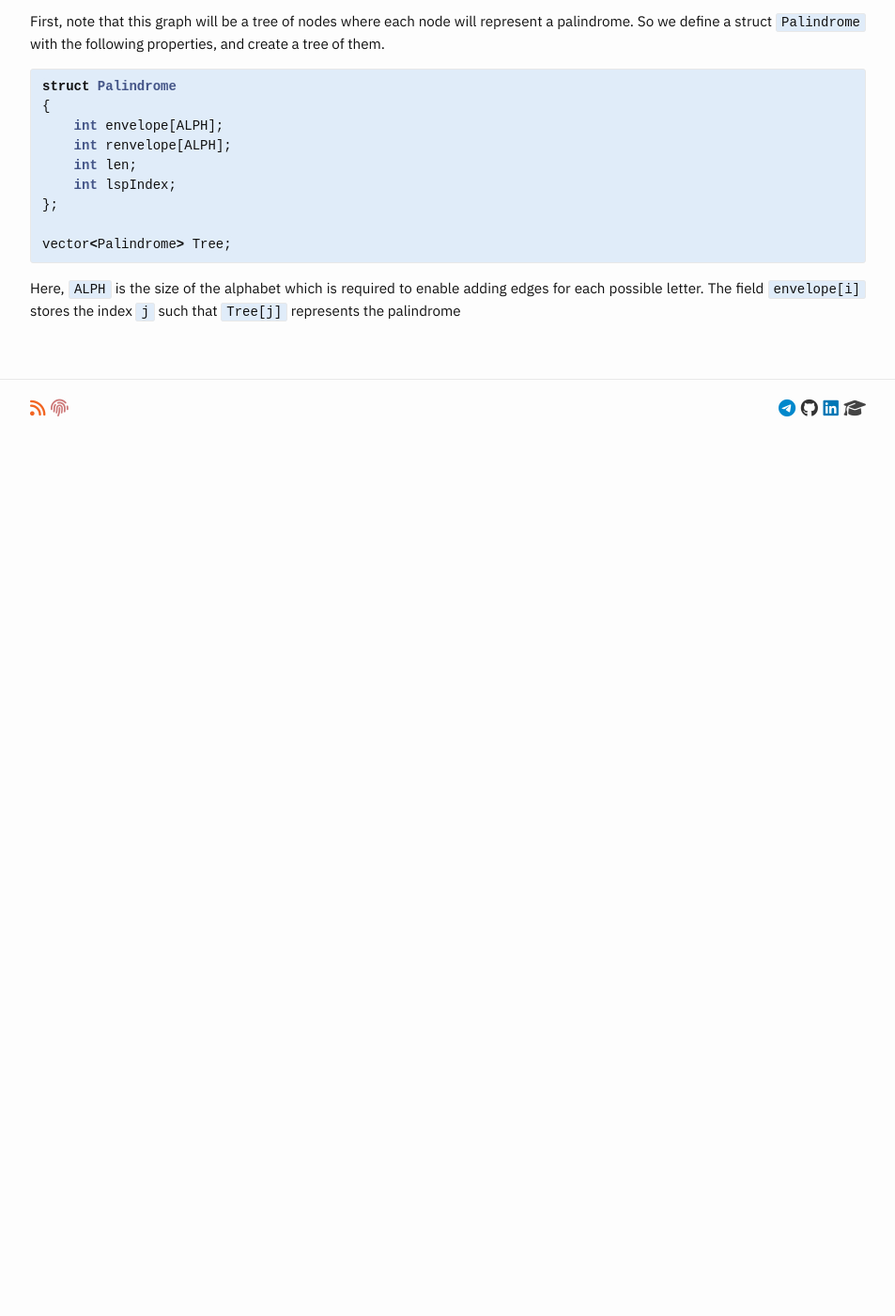
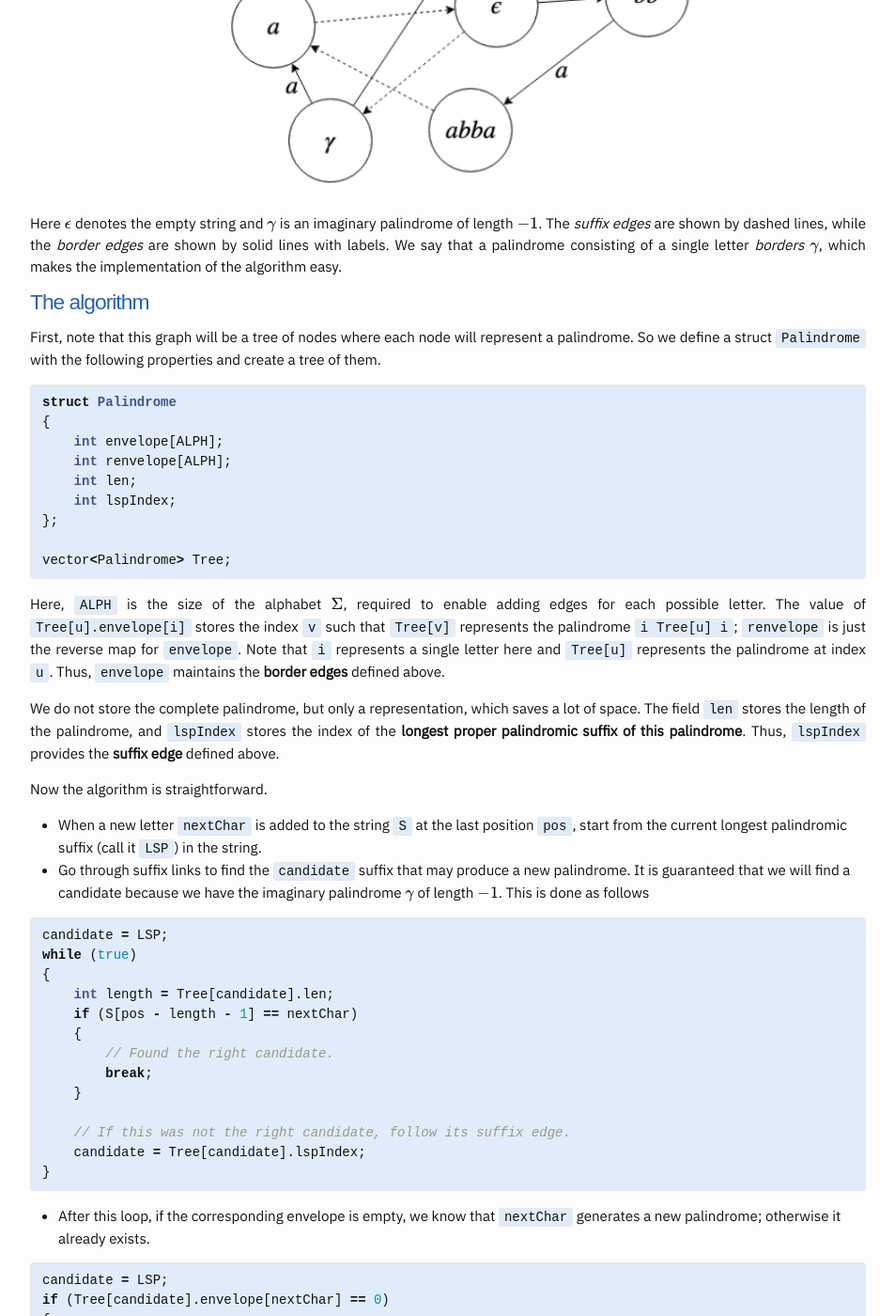
Before and after one commit to aseemrb/aseemrb.github.io, a Jekyll site: the page built from _posts/2019-07-20-count-palindromes.md, in a window 1280 px wide and 1400 px high, scrolled down 1271 px. Shown: the whole window at 94% size, without its empty margins (163-1116 px from the left). Built offline with Jekyll 4.4.1, drawn with Linux system fonts in a browser that asks for light colours; nearby versions of some CDN libraries; formulas are drawn with MathJax 3; before the commit the page ends 1736 px from its top, so only the background shows below that; some of the changed text lies outside the part shown.

Commit message:
complete post

```diff
--- a/_posts/2019-07-20-count-palindromes.md
+++ b/_posts/2019-07-20-count-palindromes.md
@@ -4,31 +4,36 @@
 category: Computer science
 ---
 
-For a recent project, I had to deal with the following subproblem.
+For a [recent project](https://arxiv.org/abs/1904.10028), I had to deal with the following subproblem.
 
 # Problem
 Given an alphabet $$\Sigma$$ and some property $$P$$ (not relevant to this post), find the length of the largest string that exhibits $$P$$ and also has the maximum number of distinct palindromes possible for a string of that size. It is known that there is a finite number of such strings.
 
-Naturally, this calls for a simple backtracking solution where we start with the first letter in the alphabet and generate strings in lexicographic order. With each new string generated, if it satisfies $$P$$ and has the maximum number of possible palindromes then we follow that search path in the tree; otherwise we prune it. However, the strings we are dealing with could go up to millions of characters. So we need to do this as fast as possible. But first, let's have some background.
+Naturally, this calls for a simple backtracking solution where we start with the first letter in the alphabet and generate strings in lexicographic order. With each new string generated, if it satisfies $$P$$ and has the maximum number of possible palindromes then we follow that search path in the tree; otherwise, we prune it. However, the strings we are dealing with could go up to millions of characters. So we need to do this as fast as possible. But first, let's have some background.
 
 # Preliminaries
 The first thing to observe is that a string of length $$n$$ will have at most $$n$$ palindromes (excluding the empty string). To convince yourself, try to construct a string by adding one letter at a time, and each time look at how many new distinct palindromes this new letter creates (it will be at most one).
 
 Hence, in our backtracking algorithm, we want to maintain the number of palindromes that the current string has. With each letter added or removed, the algorithm should very quickly find the new number of palindromes. If a letter is added to the end then the number may increase, and if a letter is deleted from the end then it may decrease.
 
-Such an algorithm is given by [Rubinchik and Shur](https://arxiv.org/abs/1506.04862), where the primary idea is to construct a graph where each node represents a unique palindrome. There are two types of edges in this graph:
+Such an algorithm is given by Rubinchik and Shur ([paper link](https://arxiv.org/abs/1506.04862)), where the primary idea is to construct a graph where each node represents a unique palindrome. This approach was first proposed by **Mikhail Rubinchik** at the **Петрозаводск (Petrozavodsk) summer camp 2014**.
+
+# The data structure
+There are two types of edges (pointers) in the data structure.
 
 - **Border edge**: A directed edge from $$p$$ to $$q$$ labeled $$a$$, if $$q = apa$$ for some $$a \in \Sigma$$.
 - **Suffix edge**: An unlabeled directed edge from $$p$$ to $$q$$, if $$q$$ is the longest proper palindromic suffix of $$p$$.
 
+Note that there could be a border edge for each possible letter, but there will be exactly one suffix edge for each palindrome.
+
 Whenever we append a new letter to an already processed string, it takes amortized constant time to maintain this graph. Below is an example graph for the string `aababba`.
 
-![graph]({{site.baseurl}}/images/count-palindromes/grpah.png)
+<img style="display:block;margin-left:auto;margin-right:auto;" src="{{site.baseurl}}/images/count-palindromes/graph.png" alt="graph" height="500">
 
 Here $$\epsilon$$ denotes the empty string and $$\gamma$$ is an imaginary palindrome of length $$-1$$. The *suffix edges* are shown by dashed lines, while the *border edges* are shown by solid lines with labels. We say that a palindrome consisting of a single letter *borders* $$\gamma$$, which makes the implementation of the algorithm easy.
 
-# The algorithm and the implementation
-First, note that this graph will be a tree of nodes where each node will represent a palindrome. So we define a struct `Palindrome` with the following properties, and create a tree of them.
+# The algorithm
+First, note that this graph will be a tree of nodes where each node will represent a palindrome. So we define a struct `Palindrome` with the following properties and create a tree of them.
 
 {% highlight cpp %}
 struct Palindrome
@@ -42,4 +47,51 @@
 vector<Palindrome> Tree;
 {% endhighlight %}
 
-Here, `ALPH` is the size of the alphabet which is required to enable adding edges for each possible letter. The field `envelope[i]` stores the index `j` such that `Tree[j]` represents the palindrome
+Here, `ALPH` is the size of the alphabet $$\Sigma$$, required to enable adding edges for each possible letter. The value of `Tree[u].envelope[i]` stores the index `v` such that `Tree[v]` represents the palindrome `i Tree[u] i`; `renvelope` is just the reverse map for `envelope`. Note that `i` represents a single letter here and `Tree[u]` represents the palindrome at index `u`. Thus, `envelope` maintains the **border edges** defined above.
+
+We do not store the complete palindrome, but only a representation, which saves a lot of space. The field `len` stores the length of the palindrome, and `lspIndex` stores the index of the **longest proper palindromic suffix of this palindrome**. Thus, `lspIndex` provides the **suffix edge** defined above.
+
+Now the algorithm is straightforward.
+
+- When a new letter `nextChar` is added to the string `S` at the last position `pos`, start from the current longest palindromic suffix (call it `LSP`) in the string.
+- Go through suffix links to find the `candidate` suffix that may produce a new palindrome. It is guaranteed that we will find a candidate because we have the imaginary palindrome $$\gamma$$ of length $$-1$$. This is done as follows
+{% highlight cpp %}
+candidate = LSP;
+while (true)
+{
+    int length = Tree[candidate].len;
+    if (S[pos - length - 1] == nextChar)
+    {
+        // Found the right candidate.
+        break;
+    }
+
+    // If this was not the right candidate, follow its suffix edge.
+    candidate = Tree[candidate].lspIndex;
+}
+{% endhighlight %}
+
+- After this loop, if the corresponding envelope is empty, we know that `nextChar` generates a new palindrome; otherwise it already exists.
+{% highlight cpp %}
+candidate = LSP;
+if (Tree[candidate].envelope[nextChar] == 0)
+{
+    // We have a new palindrome "nextChar Tree[candidate] nextChar".
+    LSP++;
+    Tree[LSP].len = Tree[candidate].len + 2;
+
+    // Set the envelope to go from candidate to this new palindrome.
+    Tree[candidate].envelope[nextChar] = LSP;
+    Tree[LSP].renvelope[nextChar] = candidate;
+}
+{% endhighlight %}
+- Finally, set `Tree[LSP].lspIndex` corresponding to the *suffix edge* for the new palindrome. This can be found again by traversing via suffix edges from the final candidate.
+
+
+# Space and time requirements
+
+## Space complexity is $$O(n)$$
+If the string can be of length up to $$n$$, then there are no more than $$n+2$$ nodes in the tree. This is because there will be at most $$n+2$$ palindromes including $$\epsilon$$ and $$\gamma$$.
+
+## Time complexity is amortized $$O(1)$$ per addition
+To think about the time complexity, note that following a suffix edge always reduces the length of the current longest palindromic suffix. The length cannot be reduced more than $$n$$ times, hence, the amortized cost across all updates is $$O(n)$$, which makes the average cost of maintenance per update $$O(1)$$.
```
